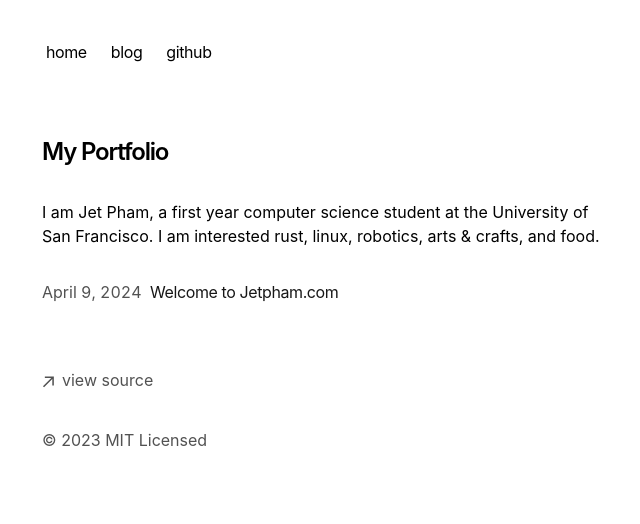
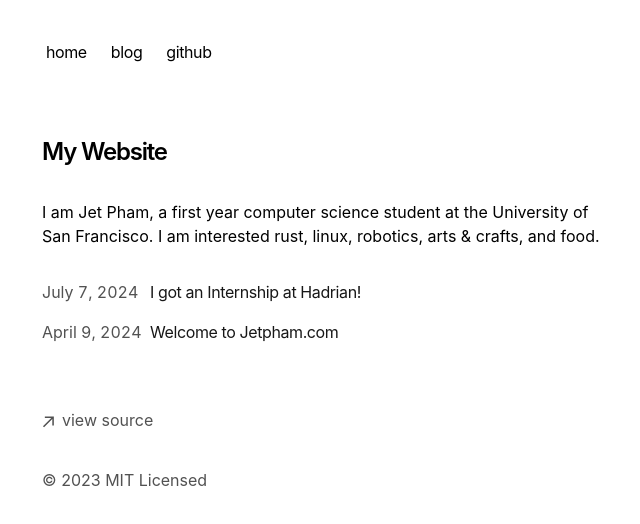
Before and after one commit to jetpham/jetpham.com, a Next.js app: page / in a window 1280 px wide. Shown: the top 524 px of the page, without its empty margins (310-950 px from the left). Built offline with nearby package versions, Linux system fonts and the light colour scheme.

Commit message:
add blog post and change metadata

```diff
--- a/app/blog/[slug]/page.tsx
+++ b/app/blog/[slug]/page.tsx
@@ -75,7 +75,7 @@ export default function Blog({ params }) {
             url: `${baseUrl}/blog/${post.slug}`,
             author: {
               '@type': 'Person',
-              name: 'My Portfolio',
+              name: 'My Website',
             },
           }),
         }}
--- /dev/null
+++ b/app/blog/posts/Internship.mdx
@@ -0,0 +1,23 @@
+---
+title: 'I got an Internship at Hadrian!'
+publishedAt: '2024-07-07'
+summary: 'For summer 2024 I am working as a robotics intern at Hadrian Automation'
+---
+
+This summer I've been interning at the wonderful [Hadrian Automation](https://www.hadrian.co/) as a robotics intern. I learned about the company initially through seeing a youtube video on tech startups. After realizing they were in the Los Angeles, I put them on the list of companies that I'd be interested in interning at. As it was nearing the end of the school year, I finally got in touch with them and started to talk with them about an internship position. [Rick Shanor](https://www.rickshanor.com/) was immensly helpful in the process and eventually gave me a take home assignment. It was a neat project to program a robot in with RoboDK's Python API. I haven't programmed arm robots before and had some interesting problems with the robot colliding with other feaures in the scene. I submitted my work and got some questions about what I could improve on. Some back and forth later, I was offered a position in their Los Angeles Factory 2 as a robotics intern.
+
+## What do I do there?
+
+Rick has been very attentive to the interests that I have and assigned me to a project that involved many of my interests and skills together. I am creating a proof of concept for a automation cell to assemble and disassemble cnc tools! It may not sound exciting at first but after working on this project for a month at this point and another month to go, I am very excited about it. I have learned alot about 3d printing, cnc, robot programming, programming a python monorepo, removing my code from a python monorepo, and the details of building tools for cnc machines. I have access to all of the tools that I could possibly need to make this project happen and the only real limiting factor is how fast I can use them and interate on my desins. I am also just a message and few meters away from industry experts in computer programming, robotics, and engineering anytime that I need help with a problem. The team at hadrian has gotten me out of alot of trouble by coming over to my desk, talking to me for a few minutes and dropping a wisdom bomb that changes my entire outlook on the project and just how much I have to learn.
+
+## What's it like at a startup?
+
+Hadrian is a few years old now. In the Aerospace Manufacturing industry though, they are babies. They currently have one factory / headquarters that houses all of the employees. Many of them work on the factory floor to be closer to their area of work, or because there's not enough space in the office portion of the building. The warehouse itself is a wonderful, temperature controlled, well-lit, maze of cnc machines and robots that whir around 24/7. While everyone is in close quearters, they hire quickly and you'll meet new people often but also find your coworkers to eat lunch with. Talking about lunch, it's ordered for us with a $15 credit! Though I don't get any of the other benifits like health insurance etc, I do get that free lunch and it is amazing. Combined with the very accomidating staffroom with a soda machine and snack galore, I'm well fed. There's also alot of 3d printers around. I've gotten to print many prototypes through there, often splitting one part into multiple prints that run simultaniously to save time. By the end of the day I can run through 5 prototypes of a part. They also gave me a laptop to workon and a desktop to work on too. I don't get to keep it forever, but while I'm here, It is the fastest computer I've ever used all smashed into a small dell pc case that's very unassuming.
+
+## Do I like it?
+
+Hell yeah. I can recommend to anyone, Hadrian Automation is a great place to intern at. I'm not going to mention my hourly pay directly because I might get in trouble for that, but I'm very happy with it.
+
+## Why haven't you posted on your blog more?
+
+If you really are stalking me virtually through this blog, I'll be sure to update it more often with what's going on in my life. At least the cool parts that the void would like me to cast into it and for the deep state to collect. Stay hydrated and thanks for reading.
--- a/app/blog/posts/Welcome.mdx
+++ b/app/blog/posts/Welcome.mdx
@@ -1,10 +1,10 @@
 ---
 title: 'Welcome to Jetpham.com'
 publishedAt: '2024-04-09'
-summary: 'Hear about the start of my awesome blog and I'
+summary: 'Hear about the start of my awesome website and I'
 ---
 
-Today I start my blog on jetpham.com, a domain that I got for $0.01 on GoDaddy.com with one of their special deals
+Today I start jetpham.com, a domain that I got for $0.01 on GoDaddy.com with one of their special deals
 
 ## Who am I?
 
--- a/app/layout.tsx
+++ b/app/layout.tsx
@@ -12,15 +12,15 @@ import Head from "next/head";
 export const metadata: Metadata = {
   metadataBase: new URL(baseUrl),
   title: {
-    default: "Main",
+    default: "Home",
     template: "%s | Jet Pham",
   },
-  description: "This is my portfolio.",
+  description: "This is my website.",
   openGraph: {
-    title: "My Portfolio",
-    description: "This is my portfolio.",
+    title: "My website",
+    description: "This is my website.",
     url: baseUrl,
-    siteName: "My Portfolio",
+    siteName: "My website",
     locale: "en_US",
     type: "website",
   },
--- a/app/og/route.tsx
+++ b/app/og/route.tsx
@@ -2,7 +2,7 @@ import { ImageResponse } from 'next/og'
 
 export function GET(request: Request) {
   let url = new URL(request.url)
-  let title = url.searchParams.get('title') || 'Next.js Portfolio Starter'
+  let title = url.searchParams.get('title')
 
   return new ImageResponse(
     (
--- a/app/page.tsx
+++ b/app/page.tsx
@@ -4,7 +4,7 @@ export default function Page() {
   return (
     <section>
       <h1 className="mb-8 text-2xl font-semibold tracking-tighter">
-        My Portfolio
+        My Website
       </h1>
       <p className="mb-4">
         {`I am Jet Pham, a first year computer science student at the University of San Francisco. I am interested rust, linux, robotics, arts & crafts, and food.`}
--- a/app/rss/route.ts
+++ b/app/rss/route.ts
@@ -27,9 +27,9 @@ export async function GET() {
   const rssFeed = `<?xml version="1.0" encoding="UTF-8" ?>
   <rss version="2.0">
     <channel>
-        <title>My Portfolio</title>
+        <title>My Website</title>
         <link>${baseUrl}</link>
-        <description>This is my portfolio RSS feed</description>
+        <description>This is my Website RSS feed</description>
         ${itemsXml}
     </channel>
   </rss>`
--- a/app/sitemap.ts
+++ b/app/sitemap.ts
@@ -1,6 +1,6 @@
 import { getBlogPosts } from 'app/blog/utils'
 
-export const baseUrl = 'https://portfolio-blog-starter.vercel.app'
+export const baseUrl = 'https://jetpham.com'
 
 export default async function sitemap() {
   let blogs = getBlogPosts().map((post) => ({
```
Also changed, not shown: 1 other file (tests, documents, lock files or other folders).
